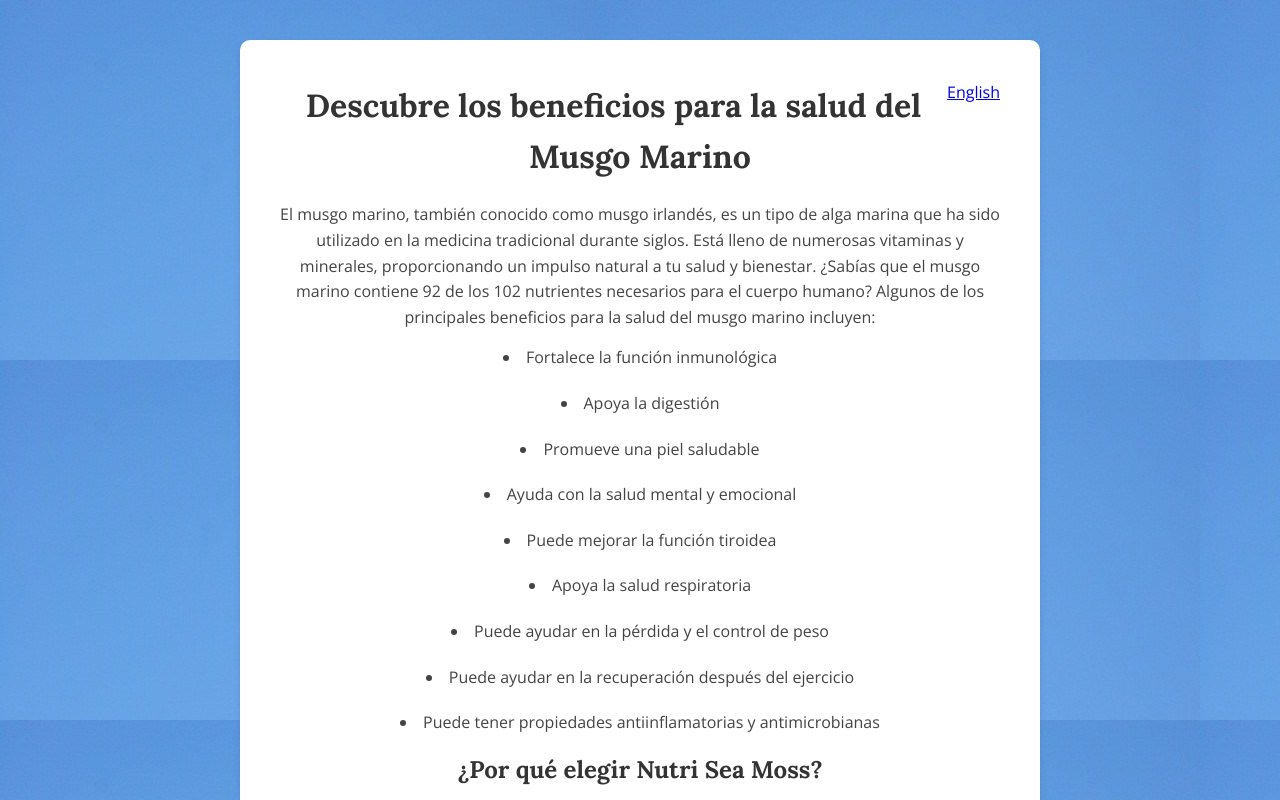
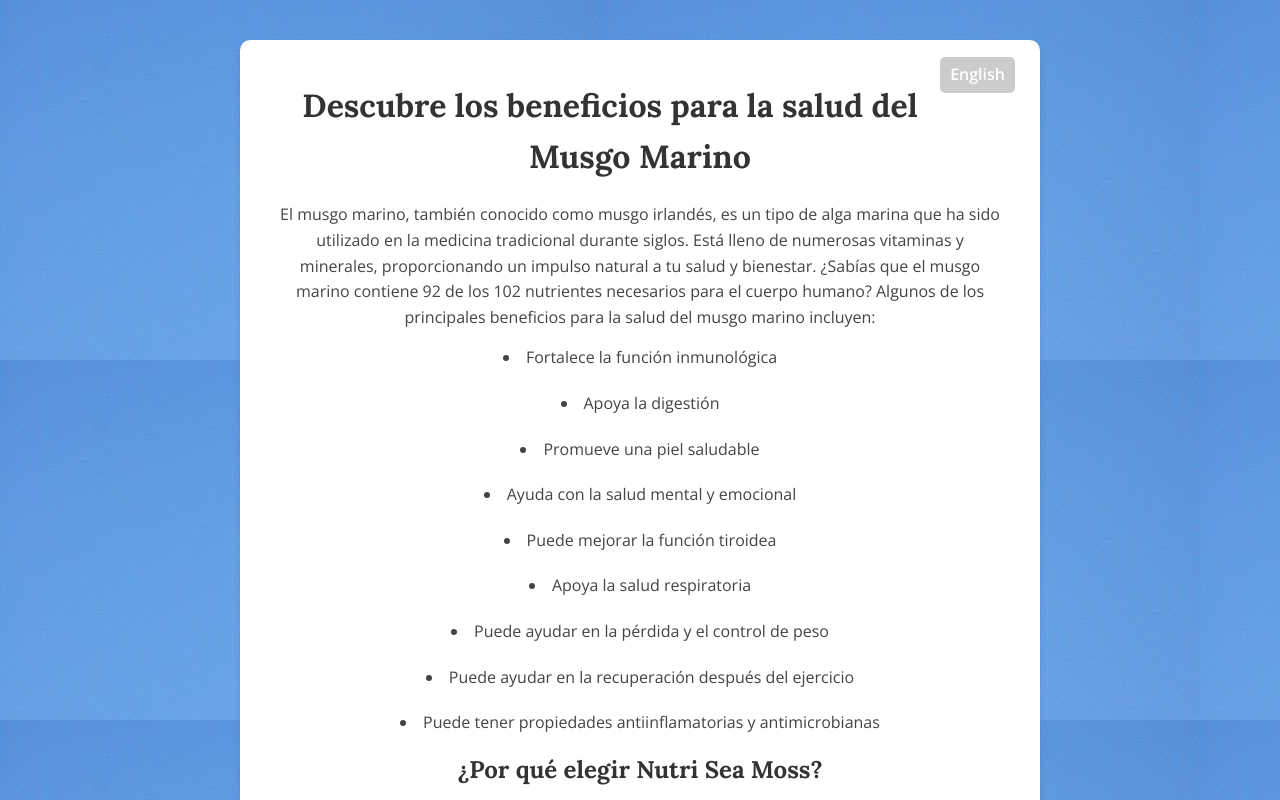
Before and after one commit to danielsilva010/daniel.silva, a plain HTML site: page index_es.html in a window 1280 px wide. Shown: the top 800 px of the page. Drawn offline with nearby package versions, Linux system fonts and the light colour scheme.

Commit message:
Update index_es.html

```diff
--- a/index_es.html
+++ b/index_es.html
@@ -88,16 +88,29 @@
         font-weight: bold;
         color: #333;
       }
+      .lang-btn {
+    float: right;
+    display: inline-block;
+    padding: 5px 10px;
+    background-color: #ccc;
+    color: #fff;
+    font-weight: 600;
+    border-radius: 5px;
+    text-decoration: none;
+    margin-top: -23px;
+    margin-right: -15px;
+  }
+
+  .lang-btn:hover {
+    background-color: #aaa;
+  }
+.lang-btn {
+    float: right;
+}
     </style>
   </head>
   <body>
     <div id="content"><a href="index.html" class="lang-btn">English</a>
-
-<style>
-.lang-btn {
-    float: right;
-}
-</style>
       <h1>Descubre los beneficios para la salud del Musgo Marino</h1>
       <p>El musgo marino, también conocido como musgo irlandés, es un tipo de alga marina que ha sido utilizado en la medicina tradicional durante siglos. Está lleno de numerosas vitaminas y minerales, proporcionando un impulso natural a tu salud y bienestar. ¿Sabías que el musgo marino contiene 92 de los 102 nutrientes necesarios para el cuerpo humano? Algunos de los principales beneficios para la salud del musgo marino incluyen:</p>
 <menu>
```
